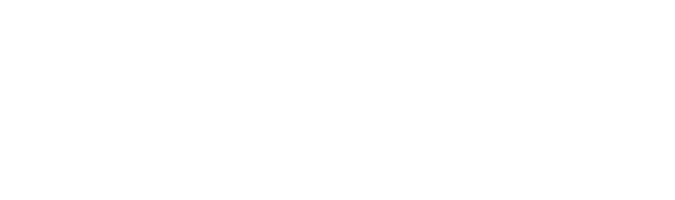
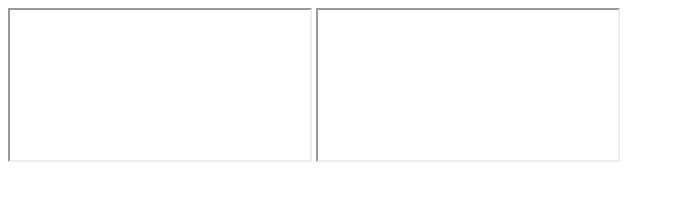
Before and after one commit to pacolemon/codetmp7-editor, a plain HTML site: page index.html in a window 1280 px wide. Shown: the whole page, without its empty margins (0-675 px from the left). Drawn offline with Linux system fonts and the light colour scheme.

Commit message:
Update index.html

```diff
--- a/index.html
+++ b/index.html
@@ -1 +1,4 @@
 <script src="index.js"></script>
+
+<iframe name="PreviewFrame" id="PreviewFrame" src=""></iframe>
+<iframe name="PreviewFramePWA" id="PreviewFramePWA" src=""></iframe>
```
